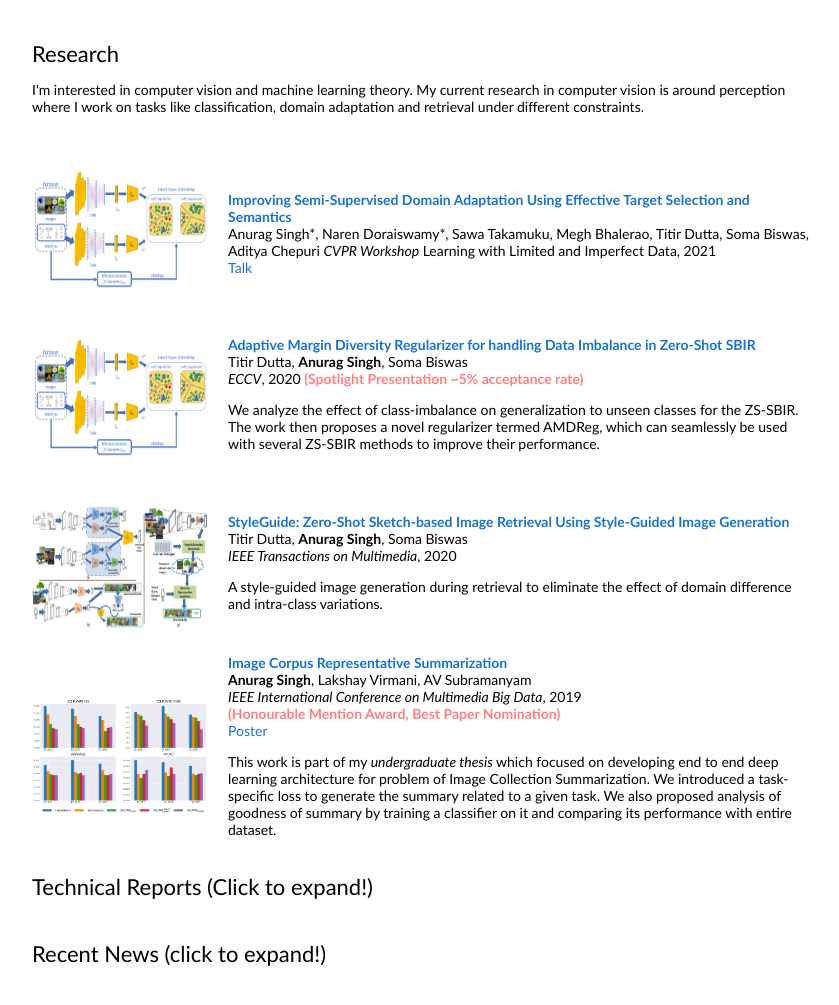
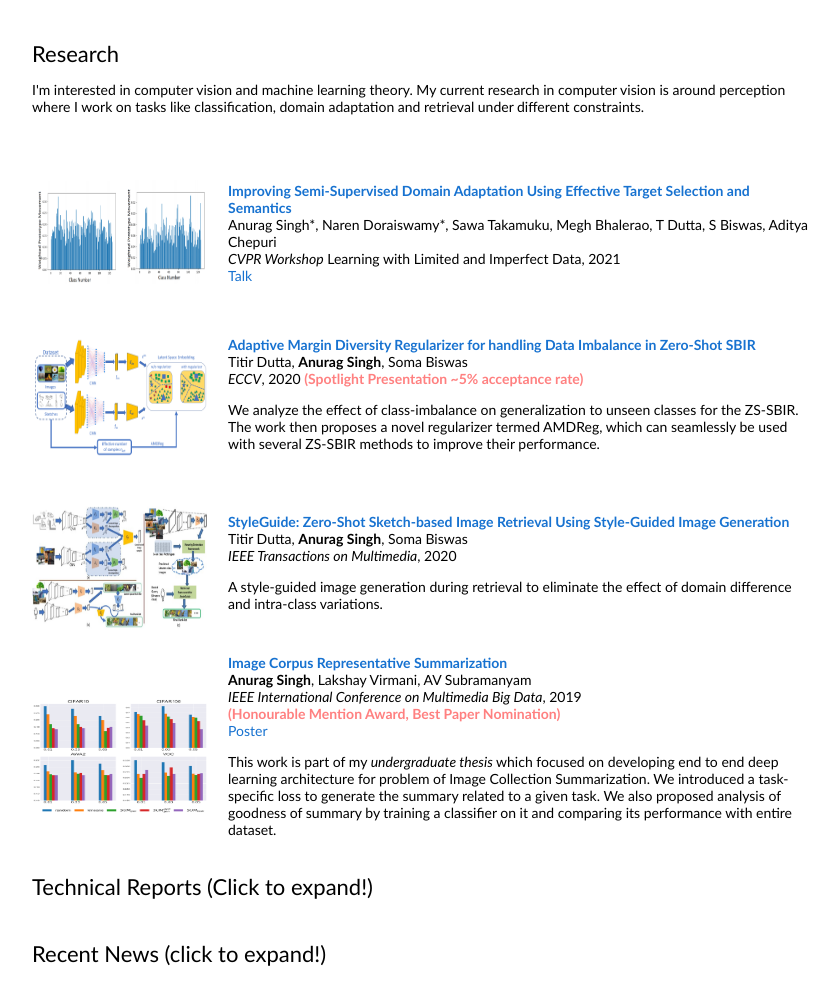
Before and after one commit to Anurag14/anurag14.github.io, a Jekyll site: the page built from index.html, in a window 1280 px wide, cut to the strip 290-1339 px from the top of the page. Shown: the top 1005 px of the strip, without its empty margins (228-1067 px from the left). Built offline with Jekyll 4.4.1, drawn with Linux system fonts in a browser that asks for light colours.

Commit message:
Update mainpage.html

```diff
--- a/_layouts/mainpage.html
+++ b/_layouts/mainpage.html
@@ -69,13 +69,13 @@
   <tbody>
 	<tr>
         <td style="padding:20px;width:25%;vertical-align:middle">
-        <img src="images/eccv20_fig.png", height="125", width="175">
+        <img src="images/cvprw2021_teaser.png", height="125", width="175">
         </td>
         <td width="75%" valign="middle">
         <a href="https://openaccess.thecvf.com/content/CVPR2021W/LLID/papers/Singh_Improving_Semi-Supervised_Domain_Adaptation_Using_Effective_Target_Selection_and_Semantics_CVPRW_2021_paper.pdf" target="_blank">
         <papertitle>Improving Semi-Supervised Domain Adaptation Using Effective Target Selection and Semantics</papertitle>
         </a><br>
-        Anurag Singh*, Naren Doraiswamy*, Sawa Takamuku, Megh Bhalerao, Titir Dutta, Soma Biswas, Aditya Chepuri
+        Anurag Singh*, Naren Doraiswamy*, Sawa Takamuku, Megh Bhalerao, T Dutta, S Biswas, Aditya Chepuri <br>
         <em>CVPR Workshop</em> Learning with Limited and Imperfect Data, 2021<br>
 	<a href="https://www.youtube.com/watch?v=aZlsMVKIFXE&ab_channel=LearningwithLimitedandImperfectData">Talk</a><br>
         </td>
@@ -135,8 +135,8 @@
       <tr onmouseout="hdrnet_stop()" onmouseover="hdrnet_start()" >
       <td width="25%">
         <div class="one">
-        <div class="two" id = 'hdrnet_image'><img src='images/seminar_teaser.png' , height="150", width ="150" ></div>
-        <img src='images/seminar_teaser.png', height="150", width ="150">
+        <div class="two" id = 'hdrnet_image'><img src='images/ADL4CV/ADL4CV_teaser.png' , height="150", width ="150" ></div>
+        <img src='images/ADL4CV/ADL4CV_teaser.png', height="150", width ="150">
         </div>
         <script type="text/javascript">
         function hdrnet_start() {
@@ -149,19 +149,19 @@
         </script>
       </td>
       <td valign="top" width="75%">
-        <p><a href="images/seminar_report.pdf" target="_blank">
+        <p><a href="images/ADL4CV/ADL4CV_proposal.pdf" target="_blank">
         <papertitle>Advanced Deep Learning for Computer Vision</papertitle></a><br>
         Anurag Singh<br>
         <!--<em>IEEE 2017 Tenth International Conference on Contemporary Computing (IC3)</em>, 2017 <br>-->
-	<a href="images/seminar_ppt.pdf">Poster </a><a href="images/seminar_ppt.pdf">Report</a><br>
+	<a href="images/ADL4CV/ADL4CV_ppt.pdf">Poster </a><a href="images/ADL4CV/ADL4CV_proposal.pdf">Report</a><br>
         <p>Sparseconv for 3D Dense Captioning</p>
       </td>
     </tr>
       <tr onmouseout="hdrnet_stop()" onmouseover="hdrnet_start()" >
       <td width="25%">
         <div class="one">
-        <div class="two" id = 'hdrnet_image'><img src='images/seminar_teaser.png' , height="150", width ="150" ></div>
-        <img src='images/seminar_teaser.png', height="150", width ="150">
+        <div class="two" id = 'hdrnet_image'><img src='images/seminar_teaser.png' , height="125", width ="150" ></div>
+        <img src='images/seminar_teaser.png', height="125", width ="150">
         </div>
         <script type="text/javascript">
         function hdrnet_start() {
@@ -178,7 +178,7 @@
         <papertitle>Masters Seminar: Theoretical Advances in Deep Learning</papertitle></a><br>
         Anurag Singh<br>
         <!--<em>IEEE 2017 Tenth International Conference on Contemporary Computing (IC3)</em>, 2017 <br>-->
-	<a href="images/seminar_ppt.pdf">Poster </a><a href="images/seminar_ppt.pdf">Report</a><br>
+	<a href="images/seminar_ppt.pdf">Poster </a><a href="images/seminar_report.pdf">Report</a><br>
         <p>Seminar Report on Robust PAC learnablitiy</p>
       </td>
     </tr>
```
